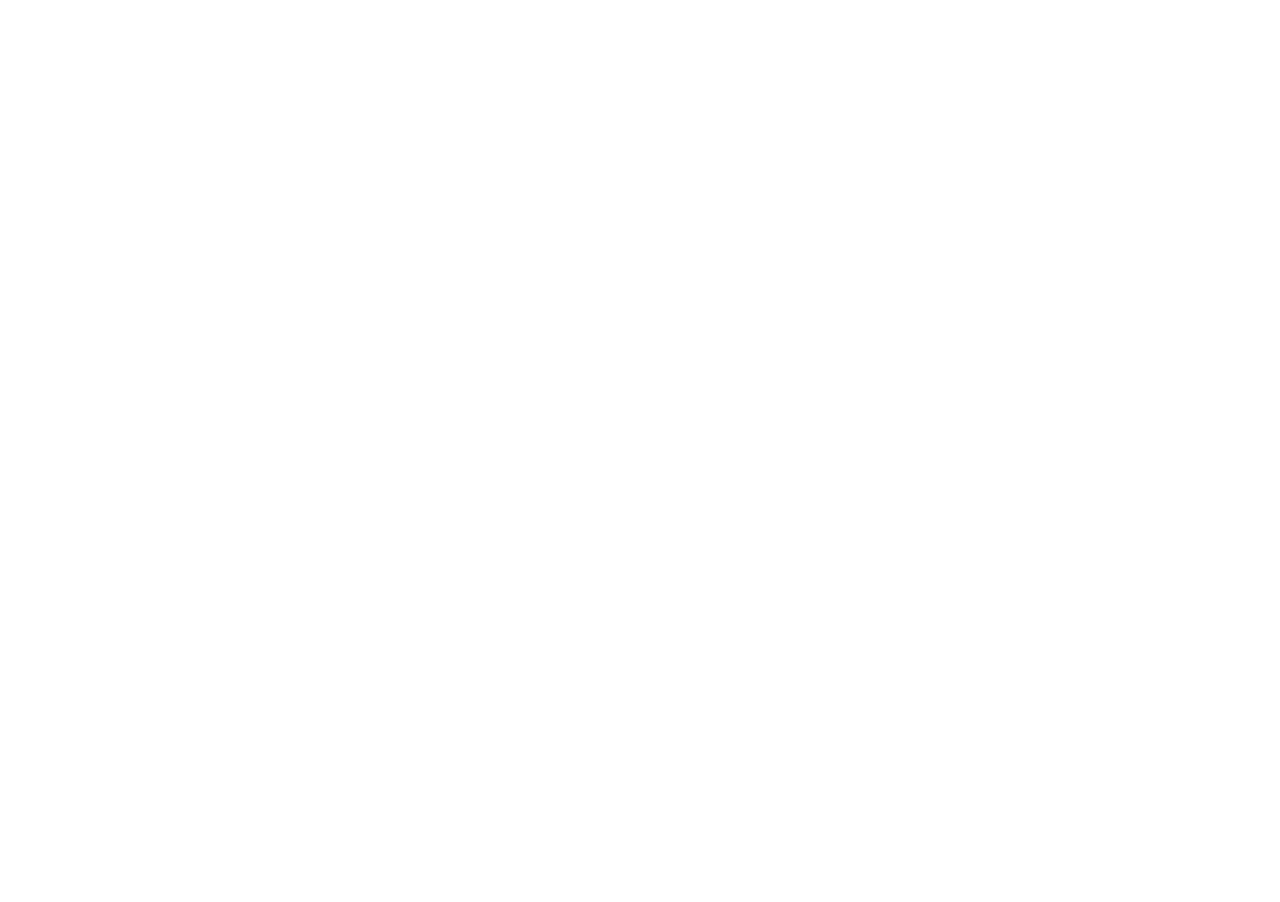
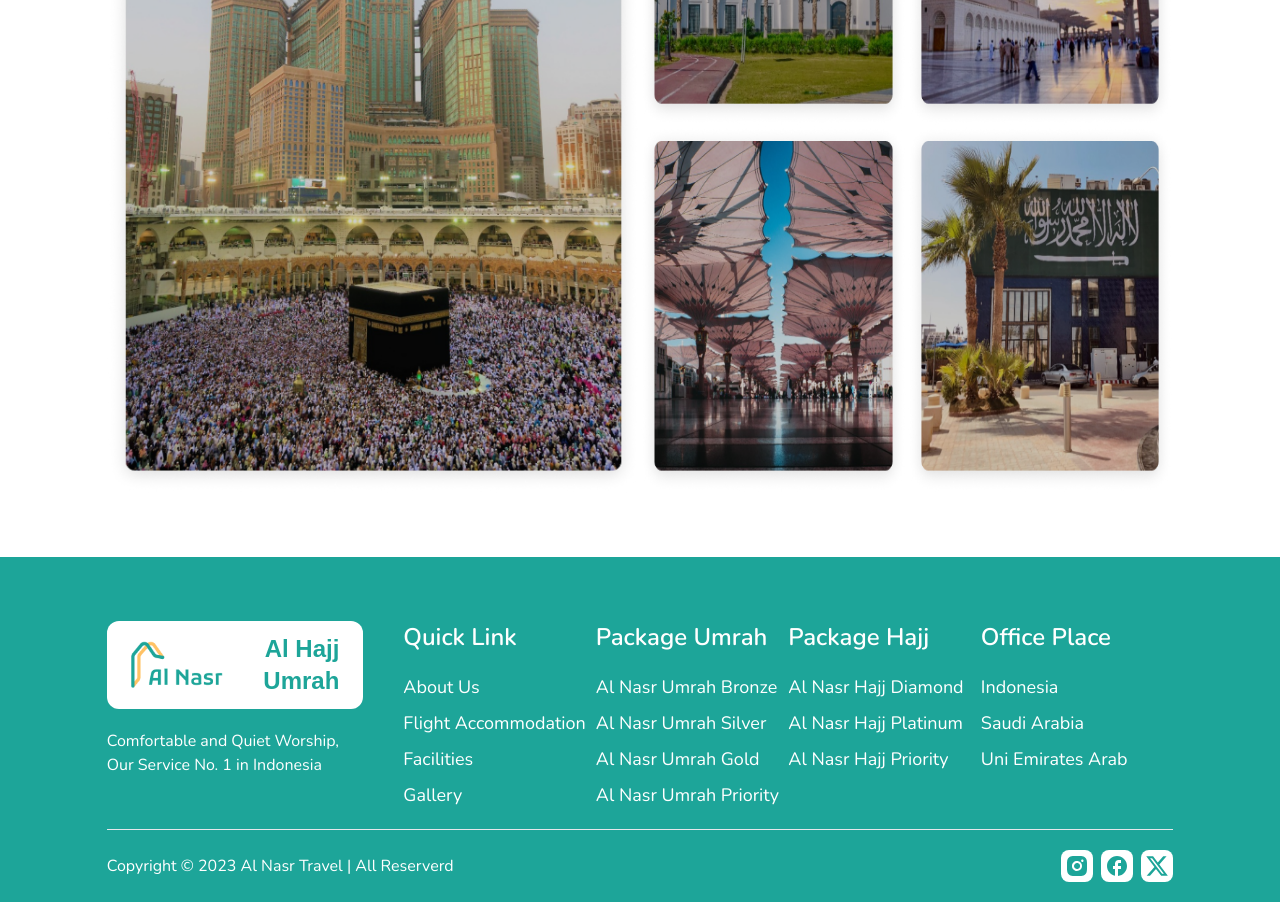
Before and after one commit to Fanloop/al-nasr, a React (Vite) app: page / in a window 1280 px wide. Shown: the part 2660-3562 px from the top of the page. Before the commit the page ends 2052 px from the top, so only its background shows below. Built offline with nearby package versions, Linux system fonts and the light colour scheme; a web font is replaced by a local one.

Commit message:
update footer & gallery section

```diff
--- a/src/App.tsx
+++ b/src/App.tsx
@@ -1,7 +1,7 @@
 // import About from "./components/About";
 import Facilities from "./components/Facilities";
-// import Footer from "./components/Footer";
-// import Gallery from "./components/Gallery";
+import Footer from "./components/Footer";
+import Gallery from "./components/Gallery";
 import Navbar from "./components/Navbar";
 // import Package from "./components/Package";
 import Sponsor from "./components/Sponsor";
@@ -24,8 +24,8 @@
         {/* <Package /> */}
         <Sponsor />
         <Facilities />
-        {/* <Gallery /> */}
-        {/* <Footer /> */}
+        <Gallery />
+        <Footer />
       </main>
     </>
   );
--- a/src/components/Footer.tsx
+++ b/src/components/Footer.tsx
@@ -2,8 +2,8 @@
   return (
     <footer className="bg-cyan-3 text-white">
       <div className="w-10/12 pt-16 pb-5 mx-auto">
-        <div className="flex gap-10">
-          <div className="flex flex-col gap-5 w-1/3">
+        <div className="flex flex-col lg:flex-row gap-8 lg:gap-10">
+          <div className="flex flex-col gap-5 w-full md:w-1/2 lg:w-1/3 mx-0 md:mx-auto lg:mx-0">
             <div className="flex justify-end items-center gap-5 py-3 px-6 bg-white rounded-xl w-full">
               <div className="w-1/2">
                 <img
@@ -12,79 +12,81 @@
                   alt="logo"
                 />
               </div>
-              <div className="w-1/2 text-cyan-3 text-2xl font-semibold text-end">
+              <div className="w-1/2 h-fit text-cyan-3 text-2xl font-semibold text-end">
                 Al Hajj Umrah
               </div>
             </div>
-            <p className="font-nunito">
+            <p className="font-nunito text-start md:text-center lg:text-start">
               Comfortable and Quiet Worship, Our Service No. 1 in Indonesia
             </p>
           </div>
-          <div className="grid grid-cols-4 justify-between w-full">
-            <div className="flex flex-col gap-5">
-              <h5 className="font-nunito text-2xl font-semibold">Quick Link</h5>
+          <div className="grid grid-cols-2 lg:grid-cols-4 gap-y-5 lg:gap-y-0 w-full">
+            <div className="flex flex-col gap-3 md:gap-5">
+              <h5 className="font-nunito text-xl md:text-2xl font-semibold">
+                Quick Link
+              </h5>
               <div className="flex flex-col gap-2">
-                <a className="font-nunito text-lg" href="">
+                <a className="font-nunito text-sm md:text-lg" href="">
                   About Us
                 </a>
-                <a className="font-nunito text-lg" href="">
+                <a className="font-nunito text-sm md:text-lg" href="">
                   Flight Accommodation
                 </a>
-                <a className="font-nunito text-lg" href="">
+                <a className="font-nunito text-sm md:text-lg" href="">
                   Facilities
                 </a>
-                <a className="font-nunito text-lg" href="">
+                <a className="font-nunito text-sm md:text-lg" href="">
                   Gallery
                 </a>
               </div>
             </div>
-            <div className="flex flex-col gap-5">
-              <h5 className="font-nunito text-2xl font-semibold">
+            <div className="flex flex-col gap-3 md:gap-5">
+              <h5 className="font-nunito text-xl md:text-2xl font-semibold">
                 Package Umrah
               </h5>
               <div className="flex flex-col gap-2">
-                <a className="font-nunito text-lg" href="">
+                <a className="font-nunito text-sm md:text-lg" href="">
                   Al Nasr Umrah Bronze
                 </a>
-                <a className="font-nunito text-lg" href="">
+                <a className="font-nunito text-sm md:text-lg" href="">
                   Al Nasr Umrah Silver
                 </a>
-                <a className="font-nunito text-lg" href="">
+                <a className="font-nunito text-sm md:text-lg" href="">
                   Al Nasr Umrah Gold
                 </a>
-                <a className="font-nunito text-lg" href="">
+                <a className="font-nunito text-sm md:text-lg" href="">
                   Al Nasr Umrah Priority
                 </a>
               </div>
             </div>
-            <div className="flex flex-col gap-5">
-              <h5 className="font-nunito text-2xl font-semibold">
+            <div className="flex flex-col gap-3 md:gap-5">
+              <h5 className="font-nunito text-xl md:text-2xl font-semibold">
                 Package Hajj
               </h5>
               <div className="flex flex-col gap-2">
-                <a className="font-nunito text-lg" href="">
+                <a className="font-nunito text-sm md:text-lg" href="">
                   Al Nasr Hajj Diamond
                 </a>
-                <a className="font-nunito text-lg" href="">
+                <a className="font-nunito text-sm md:text-lg" href="">
                   Al Nasr Hajj Platinum
                 </a>
-                <a className="font-nunito text-lg" href="">
+                <a className="font-nunito text-sm md:text-lg" href="">
                   Al Nasr Hajj Priority
                 </a>
               </div>
             </div>
-            <div className="flex flex-col gap-5">
-              <h5 className="font-nunito text-2xl font-semibold">
+            <div className="flex flex-col gap-3 md:gap-5">
+              <h5 className="font-nunito text-xl md:text-2xl font-semibold">
                 Office Place
               </h5>
               <div className="flex flex-col gap-2">
-                <a className="font-nunito text-lg" href="">
+                <a className="font-nunito text-sm md:text-lg" href="">
                   Indonesia
                 </a>
-                <a className="font-nunito text-lg" href="">
+                <a className="font-nunito text-sm md:text-lg" href="">
                   Saudi Arabia{" "}
                 </a>
-                <a className="font-nunito text-lg" href="">
+                <a className="font-nunito text-sm md:text-lg" href="">
                   Uni Emirates Arab
                 </a>
               </div>
@@ -92,8 +94,8 @@
           </div>
         </div>
         <hr className="my-5" />
-        <div className="flex justify-between items-center">
-          <p className="font-nunito">
+        <div className="flex flex-col md:flex-row gap-3 md:gap-0 justify-between items-center">
+          <p className="font-nunito text-sm md:text-base">
             Copyright &copy; 2023 Al Nasr Travel | All Reserverd
           </p>
           <div className="flex gap-2">
--- a/src/components/Gallery.tsx
+++ b/src/components/Gallery.tsx
@@ -1,14 +1,13 @@
 function Gallery() {
   return (
-    <div className="bg-cyan-4/20">
     <section
-        className="flex flex-col items-center gap-5 w-10/12 pt-16 mx-auto"
+      className="flex flex-col items-center gap-3 md:gap-5 w-10/12 pt-16 mx-auto"
       id="gallery"
     >
-        <h1 className="w-10/12 text-center font-bold tracking-wide text-6xl mt-4 opacity-80">
+      <h3 className="w-full md:w-10/12 text-center font-bold tracking-wide text-4xl md:text-5xl lg:text-6xl mt-4 opacity-80">
         Gallery Footage In Saudi Arabia
-        </h1>
-        <p className="w-6/12 text-center text-2xl font-nunito font-medium">
+      </h3>
+      <p className="w-full md:w-8/12 lg:w-6/12 text-center text-lg md:text-xl lg:text-2xl font-nunito font-medium">
         We provide comfort for our customers, with the various facilities we
         provide that we provide
       </p>
@@ -40,7 +39,6 @@
         />
       </div>
     </section>
-    </div>
   );
 }
 
--- a/src/components/Sponsor.tsx
+++ b/src/components/Sponsor.tsx
@@ -3,20 +3,21 @@
 import lion_air from "./../img/sponsor/lion_air.png";
 import qatar_airways from "./../img/sponsor/qatar_airways.png";
 import saudia from "./../img/sponsor/saudia.png";
+import star from "./../img/icons/star.svg";
 
 function Sponsor() {
   return (
     <section className="w-10/12 py-10 mx-auto">
       <div className="flex flex-col lg:flex-row items-center gap-5 md:gap-1 lg:gap-20">
         <div className="flex flex-col gap-3 md:gap-5 lg:w-min justify-start">
-          <h3 className="font-bold tracking-wide text-center text-4xl md:text-5xl lg:text-5xl mt-4 opacity-80">
+          <h3 className="font-bold tracking-wide text-center text-4xl md:text-5xl mt-4 opacity-80">
             Airways Accomadation
           </h3>
           <p className="text-lg md:text-xl w-8/12 mx-auto lg:text-xl font-nunito text-center lg:text-justify font-medium">
             We cooperate with several airlines for Umrah and Hajj
           </p>
           <div className="flex gap-1 items-center py-2 px-5 mx-auto bg-cyan-2 text-cyan-3 w-fit rounded-full">
-            <img src="./src/img/icons/star.svg" alt="star" />
+            <img src={star} alt="star" />
             <span className="font-nunito">5.0</span>
             <span className="font-nunito">Rating</span>
           </div>
@@ -26,6 +27,7 @@
             <img
               className="object-contain m-auto"
               src={garuda_indonesia}
+              draggable="false"
               alt="Garuda Indonesia"
             />
           </div>
@@ -33,6 +35,7 @@
             <img
               className="object-contain m-auto"
               src={qatar_airways}
+              draggable="false"
               alt="Qatar Airways"
             />
           </div>
@@ -40,16 +43,23 @@
             <img
               className="object-contain m-auto"
               src={fly_emirates}
+              draggable="false"
               alt="Fly Emirates"
             />
           </div>
           <div className="flex aspect-video h-32">
-            <img className="object-contain m-auto" src={saudia} alt="Saudia" />
+            <img
+              className="object-contain m-auto"
+              src={saudia}
+              draggable="false"
+              alt="Saudia"
+            />
           </div>
           <div className="flex aspect-video h-32">
             <img
               className="object-contain m-auto"
               src={lion_air}
+              draggable="false"
               alt="Lion Air"
             />
           </div>
--- a/src/components/UI/ListFacility.tsx
+++ b/src/components/UI/ListFacility.tsx
@@ -8,9 +8,10 @@
   return (
     <div className="flex gap-3 lg:gap-5 shadow-lg p-4 lg:p-5 rounded-lg bg-white">
       <img
-        className="aspect-square h-8 md:h-10"
         src={props.img}
         alt={`${props.title} icon`}
+        draggable="false"
+        className="aspect-square h-8 md:h-10"
       />
       <div className="flex flex-col gap-1">
         <h4 className="font-semibold tracking-wide text-lg lg:text-xl">
```
Lines whose indentation alone changed are shown as unchanged.
